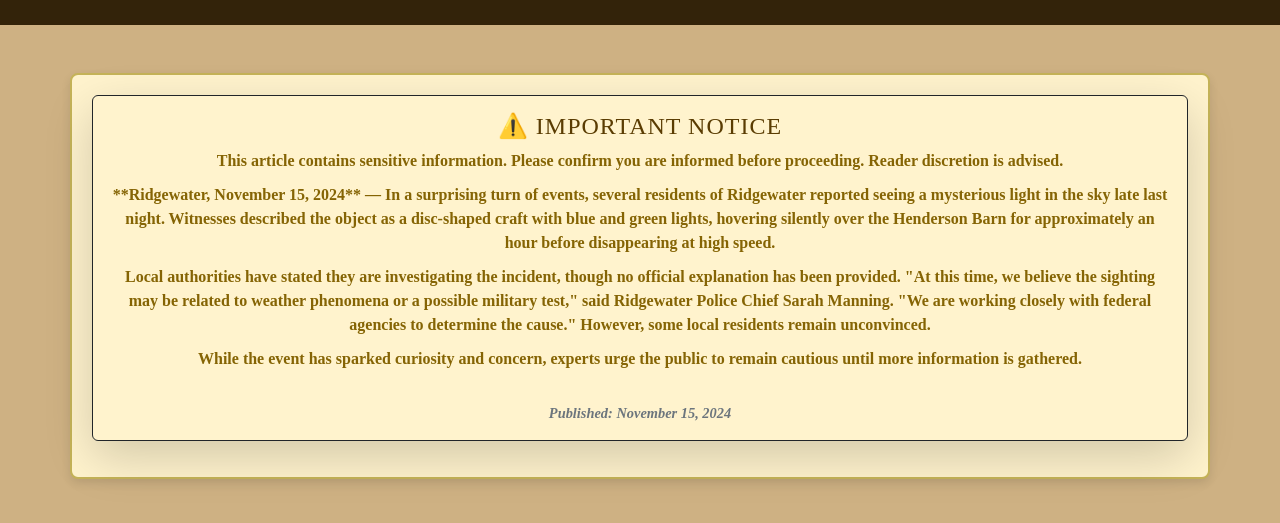
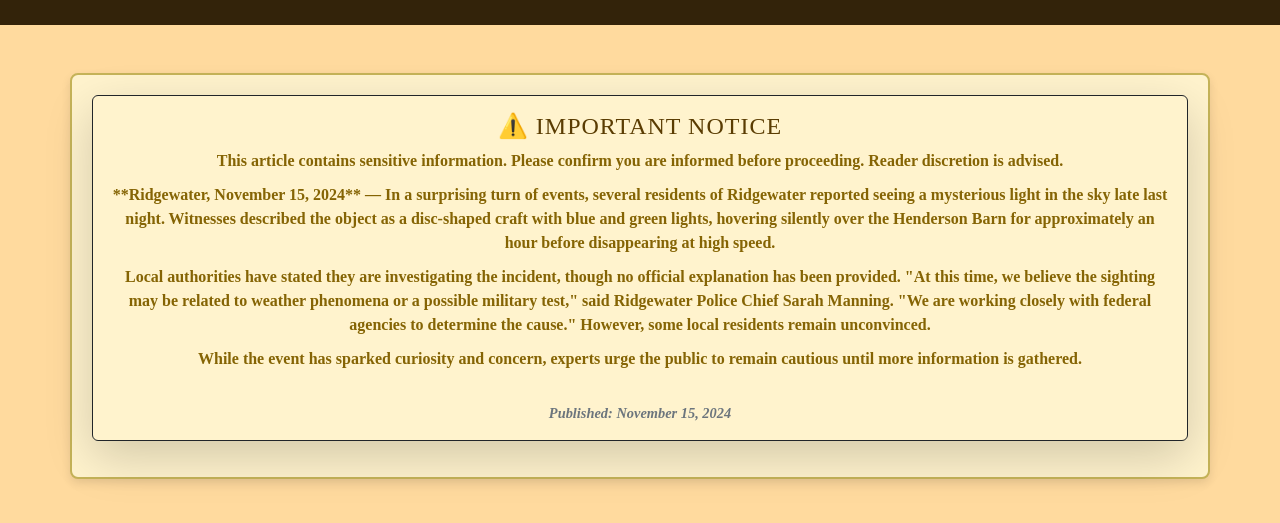
Before and after one commit to perumrr/framework-challenge, a plain HTML site: page index.html in a window 1280 px wide. Shown: the part 71-594 px from the top of the page. Drawn offline with nearby package versions, Linux system fonts and the light colour scheme.

Commit message:
color change 3

```diff
--- a/screen.css
+++ b/screen.css
@@ -8,7 +8,7 @@
 }
 
 body {
-    background-color: hsl(37, 43%, 66%);
+    background-color: hsl(37, 100%, 81%);
 
 }
 
```
